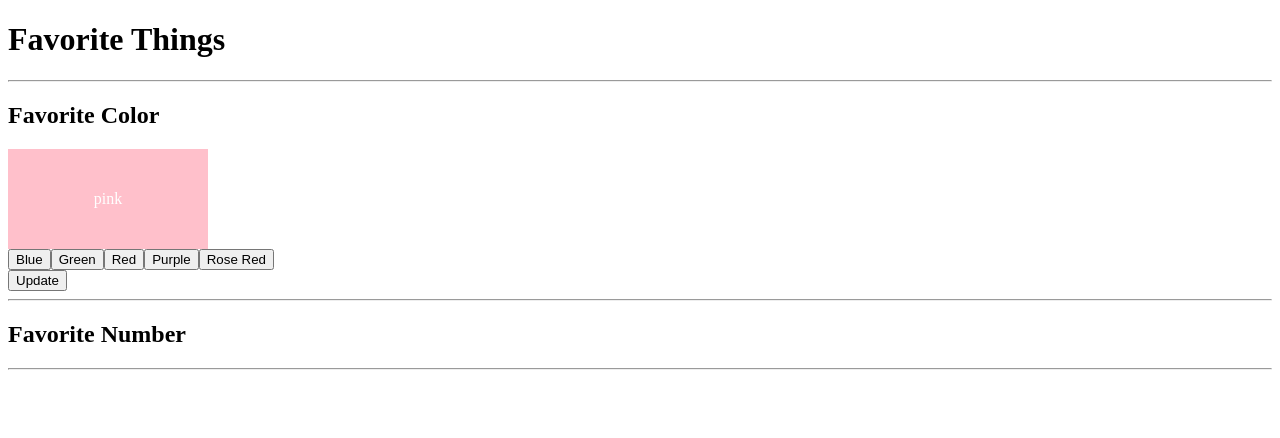
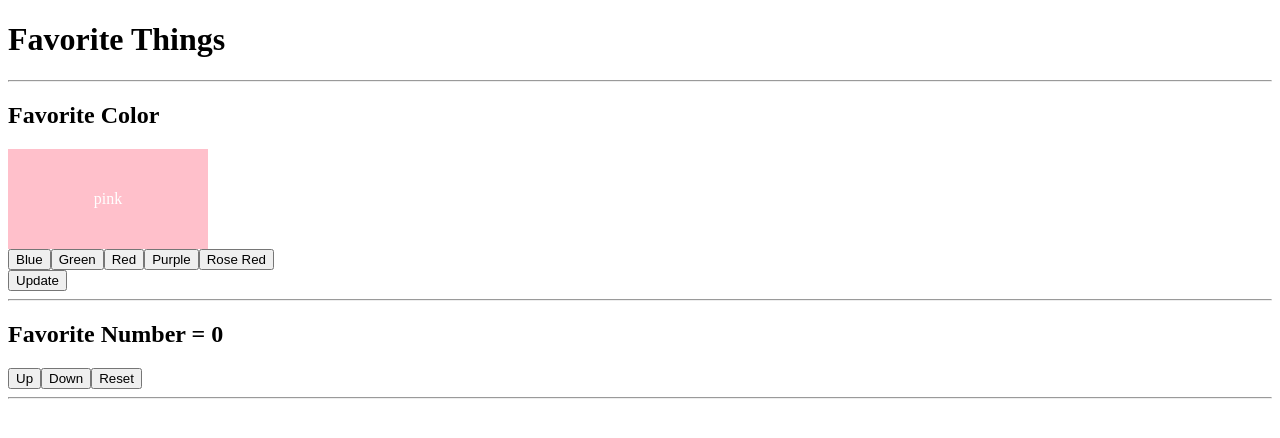
Before and after one commit to BenLBlood/favorite-things, an Angular app in the folder FavoriteThings/: page / in a window 1280 px wide. Shown: the top 438 px of the page. Built offline with nearby package versions, Linux system fonts and the light colour scheme.

Commit message:
Local only favorite number

```diff
--- a/FavoriteThings/src/app/app.component.html
+++ b/FavoriteThings/src/app/app.component.html
@@ -12,7 +12,8 @@
 <br>
 <button type="button">Update</button>
 <hr>
-<h2>Favorite Number</h2>
-
-
+<h2>Favorite Number = {{favoriteNumber}}</h2>
+<button type="button" (click)="setNumber(favoriteNumber + 1)">Up</button>
+<button type="button" (click)="setNumber(favoriteNumber - 1)">Down</button>
+<button type="button" (click)="setNumber(0)">Reset</button>
 <hr>
--- a/FavoriteThings/src/app/app.component.ts
+++ b/FavoriteThings/src/app/app.component.ts
@@ -8,6 +8,7 @@
 export class AppComponent {
   title = 'Favorite Things';
   favoriteColor = 'pink';
+  favoriteNumber = 0;
 
   setColor(selectedColor: string): void {
     console.log('You selected the color ' + selectedColor);
@@ -17,4 +18,8 @@
   updateColor(): void {
     console.log('TODO: Update the color');
   }
+
+  setNumber(newNumber: number): void {
+    this.favoriteNumber = newNumber;
+  }
 }
```
